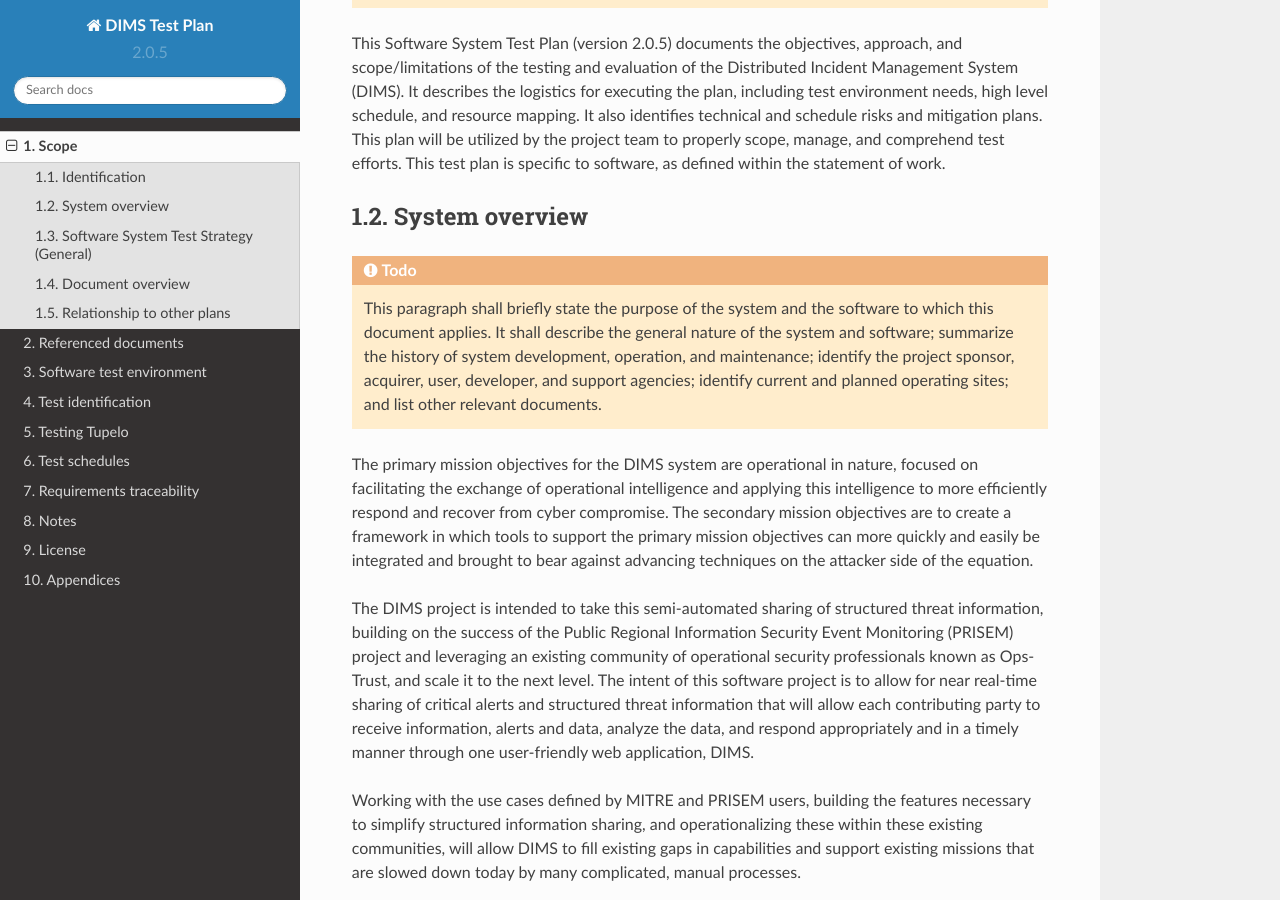
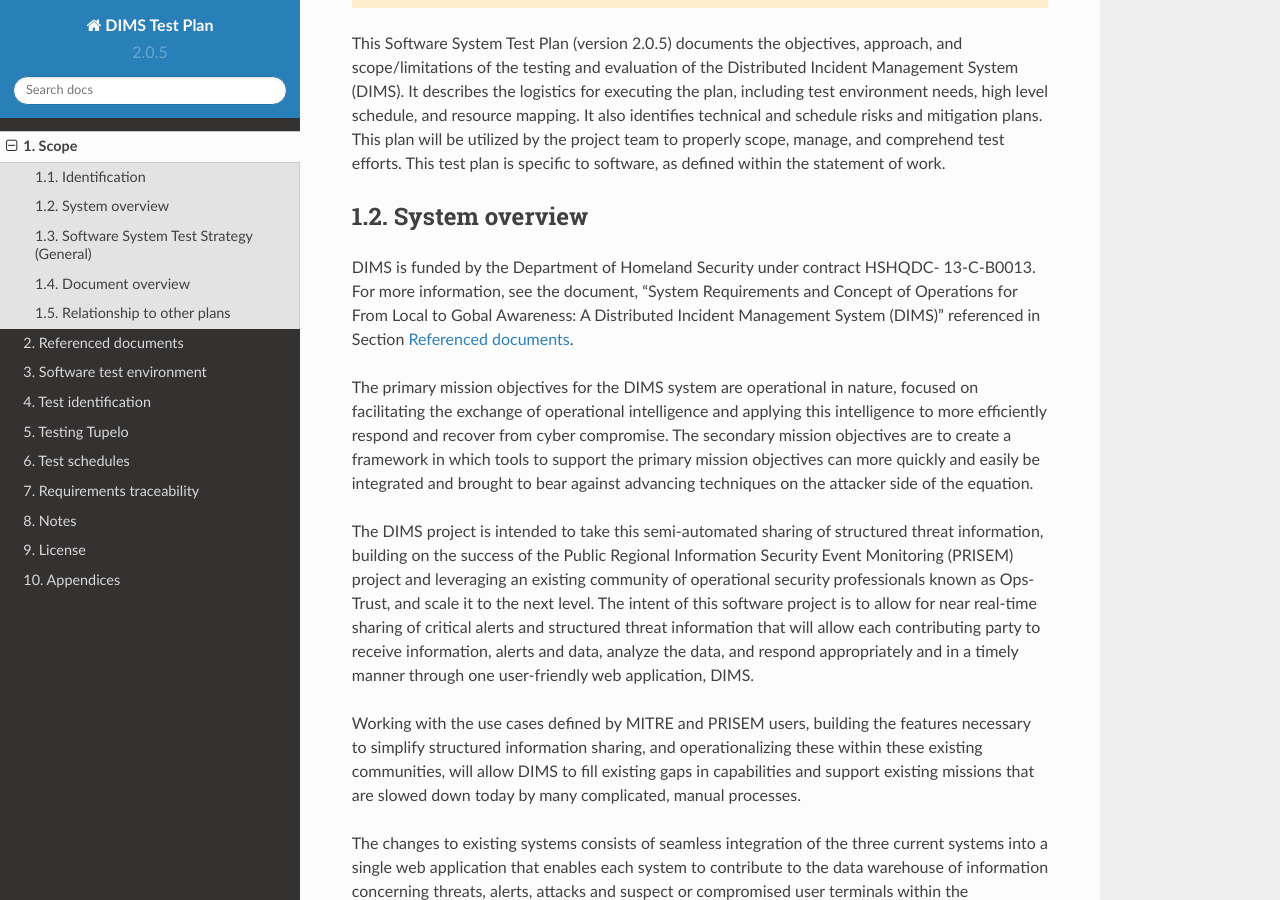
Before and after one commit to uw-dims/dims-tp, a Sphinx documentation site: the page built from source/scope.rst, in a window 1280 px wide and 900 px high, scrolled down 434 px. Built offline with Sphinx 7.4.7 and the Read the Docs theme 2.0.0, drawn with Linux system fonts in a browser that asks for light colours.

Commit message:
Update scope and references sections for funding statement

```diff
--- a/source/scope.rst
+++ b/source/scope.rst
@@ -37,16 +37,10 @@
 System overview
 ---------------
 
-.. todo::
-
-   This paragraph shall briefly state the purpose of the system and the
-   software to which this document applies. It shall describe the general
-   nature of the system and software; summarize the history of system
-   development, operation, and maintenance; identify the project sponsor,
-   acquirer, user, developer, and support agencies; identify current and
-   planned operating sites; and list other relevant documents.
-
-..
+DIMS is funded by the Department of Homeland Security under contract HSHQDC-
+13-C-B0013. For more information, see the document, "System Requirements and
+Concept of Operations for From Local to Gobal Awareness: A Distributed Incident
+Management System (DIMS)" referenced in Section :ref:`referenceddocs`.
 
 The primary mission objectives for the DIMS system are operational in nature,
 focused on facilitating the exchange of operational intelligence and applying
@@ -79,6 +73,7 @@
 Additionally, the integrated systems will be able to share and retrieve data,
 visually observe alerts through color coded visual indicators, while retaining
 the existing functionality of their current system
+
 
 .. todo::
 
```
Also changed, not shown: source/referenceddocs.rst (+7 -2 lines).
